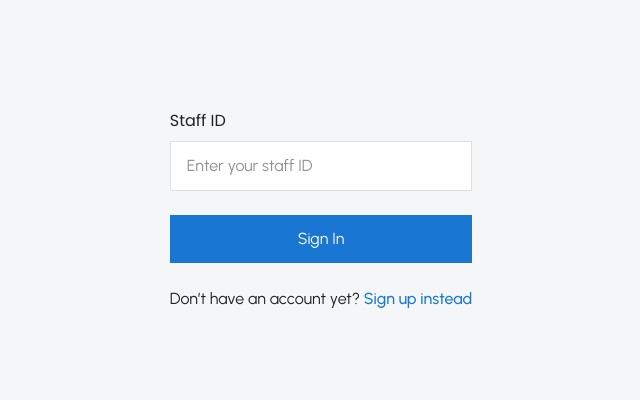
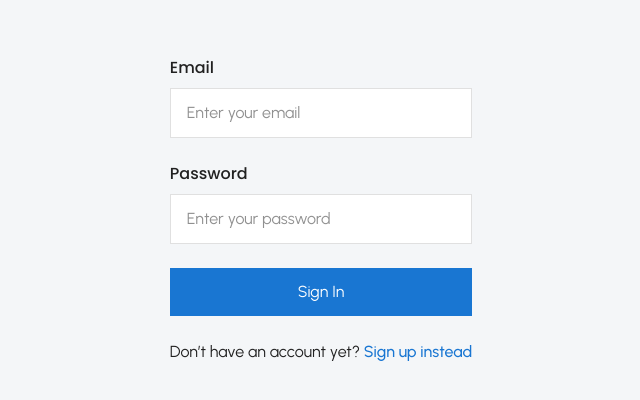
Before and after one commit to detachedsoul/medcare, a Next.js app: page /auth/sign-in in a window 1280 px wide. Shown: the part 190-590 px from the top of the page, without its empty margins (319-959 px from the left). Built offline with nearby package versions, Linux system fonts and the light colour scheme; no server answers.

Commit message:
feat: reimplement user login

```diff
--- a/app/auth/sign-in/_components/sign-in-form.tsx
+++ b/app/auth/sign-in/_components/sign-in-form.tsx
@@ -1,93 +1,133 @@
 "use client";
 
 import Link from "next/link";
-import { useState, useEffect } from "react";
 import { useRouter } from "next/navigation";
+import { useForm } from "react-hook-form";
 import { errorToast, successToast } from "@/lib/toast";
 import { useQuery } from "@/hooks/use-query";
 
-interface Clinician {
+interface User {
 	id: string;
-	staff_id: string;
-	staff_name?: string | null;
+	participant_code: string;
+	email: string;
+	password: string;
+	first_name?: string | null;
+}
+
+interface FormValues {
+	email: string;
+	password: string;
 }
 
 const SignInForm = () => {
 	const { replace } = useRouter();
 
-	const [staffId, setStaffId] = useState("");
+	const {
+		register,
+		handleSubmit,
+		formState: { errors },
+		getValues,
+	} = useForm<FormValues>();
 
-	const { data, error, isFetching, refetch } = useQuery<Clinician>({
-		table: "clinician",
-		filters: [{ column: "staff_id", value: staffId.trim() }],
+	const { error, isFetching, refetch } = useQuery<User>({
+		table: "user",
+		filters: [
+			{
+				column: "email",
+				value: getValues("email")?.trim().toLowerCase(),
+			},
+			{
+				column: "password",
+				value: getValues("password"),
+			},
+		],
 		enabled: false,
-		key: ["clinician", staffId],
+		key: ["user-login"],
 	});
 
-	useEffect(() => {
-		if (!staffId.trim()) return;
+	const onSubmit = async () => {
+		const { email, password } = getValues();
 
-		if (error) {
-			errorToast(error.message);
+        if (!email || !password) {
+            errorToast("Email and password are required.");
+            return;
+        }
+
+		const res = await refetch();
+
+		if (res.error) {
+			errorToast(res.error.message);
 			return;
 		}
 
-		if (data && data.length < 1) {
-            errorToast("Invalid Staff ID. Please check and try again.");
-
+		if (!res.data || res.data.length < 1) {
+			errorToast("Invalid email or password.");
 			return;
 		}
 
-		if (data && data.length > 0) {
-			const clinician = data[0];
+		const user = res.data[0];
 
-			localStorage.setItem("clinician_code", clinician.staff_id);
+		localStorage.setItem("clinician_code", user.participant_code);
 
-			successToast(
-				`Welcome ${
-					clinician.staff_name ? `, ${clinician.staff_name}` : ""
-				}!`,
-			);
+		successToast(
+			`Welcome${user.first_name ? `, ${user.first_name}` : ""}!`,
+		);
 
-			replace("/dashboard");
-		}
-	}, [data, error, staffId, replace]);
+		replace("/dashboard");
+	};
 
 	return (
 		<div className="grid gap-4 w-full">
-			<form className="grid gap-6 p-4">
-				<label
-					className="grid gap-2"
-					htmlFor="staff-id"
-				>
-					<span className="text-left font-poppins">Staff ID</span>
+			<form
+				className="grid gap-6 p-4"
+				onSubmit={handleSubmit(onSubmit)}
+			>
+				<div className="grid gap-2">
+					<span className="font-medium font-poppins">Email</span>
 
 					<input
 						className="input"
-						placeholder="Enter your staff ID"
-						id="staff-id"
-						value={staffId}
-						onChange={(e) => setStaffId(e.target.value)}
+						type="email"
+						placeholder="Enter your email"
+						{...register("email", {
+							required: "Email is required",
+						})}
 					/>
 
-					{(error || (data && data.length < 1)) && (
-						<p className="text-red font-medium">
-							{error?.message || "Incorrect staff ID"}
+					{errors.email && (
+						<p className="text-red text-sm">
+							{errors.email.message}
 						</p>
 					)}
-				</label>
+				</div>
+
+				<div className="grid gap-2">
+					<span className="font-medium font-poppins">Password</span>
+
+					<input
+						className="input"
+						type="password"
+						placeholder="Enter your password"
+						{...register("password", {
+							required: "Password is required",
+						})}
+					/>
+
+					{errors.password && (
+						<p className="text-red text-sm">
+							{errors.password.message}
+						</p>
+					)}
+				</div>
+
+				{error && (
+					<p className="text-red font-medium">{error.message}</p>
+				)}
 
 				<button
 					className="btn"
-					type="button"
-					onClick={() => {
-						if (!staffId.trim()) {
-							errorToast("Please enter your Staff ID.");
-							return;
-						}
-						refetch();
-					}}
-					disabled={isFetching || staffId.trim().length < 6}
+					type="submit"
+					disabled={isFetching}
 				>
 					{isFetching ? "Signing In..." : "Sign In"}
 				</button>
@@ -95,7 +135,7 @@ const SignInForm = () => {
 				<p>
 					Don’t have an account yet?{" "}
 					<Link
-						className="text-blue hover:underline hover:decoration-blue hover:decoration-double underline-offset-5 font-medium"
+						className="text-blue hover:underline underline-offset-4 font-medium"
 						href="/auth/sign-up"
 					>
 						Sign up instead
--- a/app/auth/sign-up/_components/sign-up-form.tsx
+++ b/app/auth/sign-up/_components/sign-up-form.tsx
@@ -103,7 +103,7 @@ const SignUpForm = () => {
 					className="grid gap-2"
 					htmlFor="first_name"
 				>
-					<span className="font-medium">Enter Your First Name</span>
+					<span className="font-medium font-poppins">Enter Your First Name</span>
 
 					<input
 						className="input"
@@ -123,7 +123,7 @@ const SignUpForm = () => {
 					className="grid gap-2"
 					htmlFor="last_name"
 				>
-					<span className="font-medium">Enter Your Last Name</span>
+					<span className="font-medium font-poppins">Enter Your Last Name</span>
 
 					<input
 						className="input"
@@ -143,7 +143,7 @@ const SignUpForm = () => {
 					className="grid gap-2"
 					htmlFor="email"
 				>
-					<span className="font-medium">Enter Your Email</span>
+					<span className="font-medium font-poppins">Enter Your Email</span>
 
 					<input
 						className="input"
@@ -164,7 +164,7 @@ const SignUpForm = () => {
 					className="grid gap-2"
 					htmlFor="password"
 				>
-					<span className="font-medium">Enter Your Password</span>
+					<span className="font-medium font-poppins">Enter Your Password</span>
 
 					<input
 						className="input"
```
